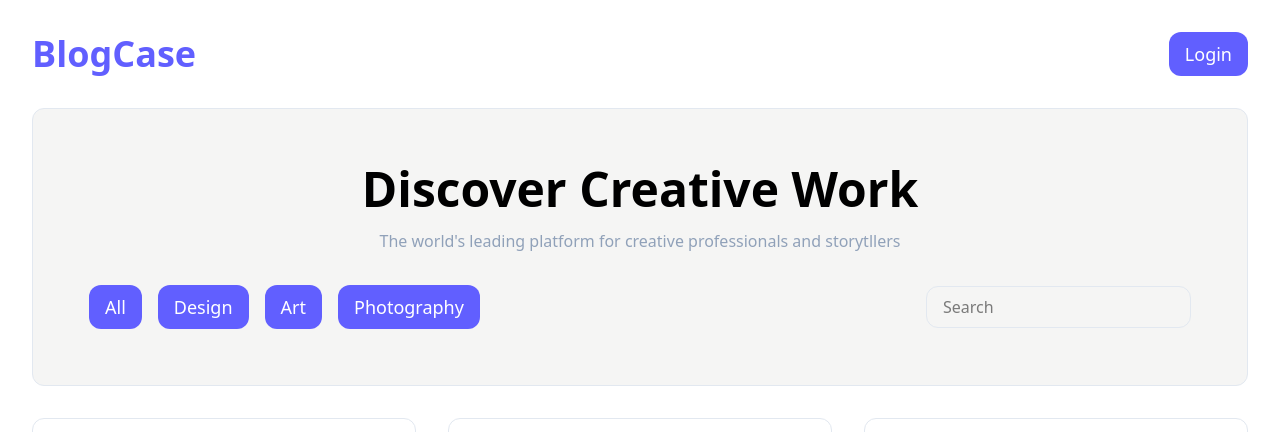
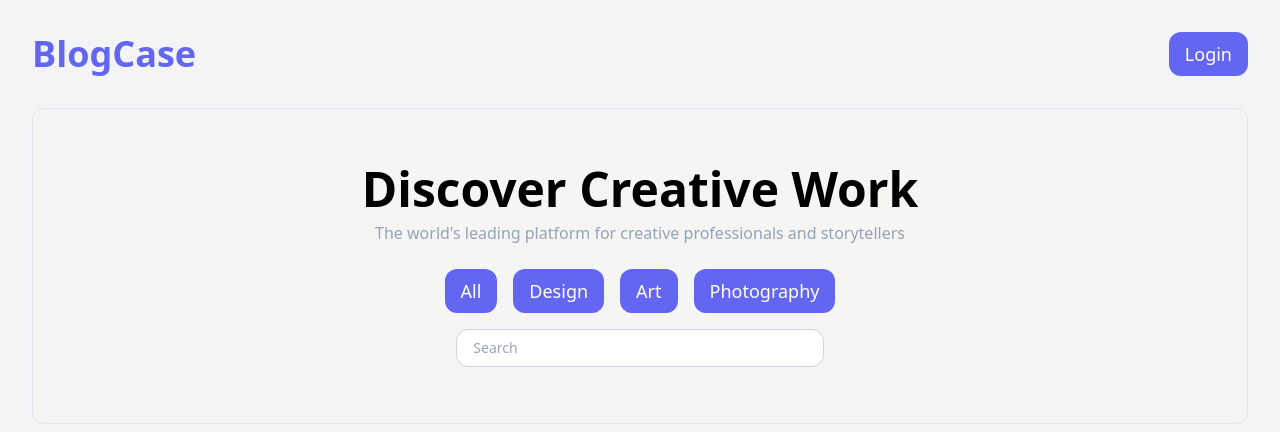
Before and after one commit to tiedsandi/website_project_showoff, a PHP site: page / in a window 1280 px wide. Shown: the top 432 px of the page. Run offline with PHP 8.4, Linux system fonts and the light colour scheme; some libraries are stand-ins or nearby versions.

Commit message:
refactor index.php for improved layout and styling

```diff
--- a/index.php
+++ b/index.php
@@ -4,80 +4,85 @@
   <meta charset="UTF-8">
   <meta name="viewport" content="width=device-width, initial-scale=1.0">
   <title>Home Page</title>
-  <script src="https://cdn.jsdelivr.net/npm/@tailwindcss/browser@4"></script>
+  <script src="https://cdn.tailwindcss.com"></script>
+</head>
+<body class="bg-gray-100">
+  <main class="max-w-7xl mx-auto p-4 md:p-8">
+    <header class="mb-8 flex flex-col md:flex-row justify-between items-center">
+      <h1 class="text-4xl font-bold text-indigo-500">BlogCase</h1>
+      <a href="login.php" class="mt-4 md:mt-0 bg-indigo-500 hover:bg-fuchsia-500 px-4 py-2 text-white rounded-xl text-lg">Login</a>
+    </header>
 
-</head>
-<body>
-  <main class="w-7xl mx-auto p-8">
-    <header class="mb-8 flex justify-between  items-center">
-      <h1 class="text-4xl font-bold text-indigo-500">
-        BlogCase
-      </h1>
-      <!-- login -->
-      <a href="login.php" class="bg-indigo-500 hover:bg-fuchsia-500 px-4 py-2 text-white rounded-xl text-lg">Login</a>
-    </header>
-    <section class=" border border-slate-200 bg-stone-100 p-14 rounded-xl">
-      <div class="flex flex-col items-center justify-center gap-4">
-        <h1 class="text-5xl font-bold ">Discover Creative Work</h1>
-        <p class="text-slate-400 text-base">The world's leading platform for creative professionals and storytllers</p>
+    <!-- Hero Section -->
+    <section class="border border-slate-200 bg-stone-100 p-6 md:p-14 rounded-xl text-center">
+      <h1 class="text-3xl md:text-5xl font-bold">Discover Creative Work</h1>
+      <p class="text-slate-400 text-sm md:text-base mt-2">
+        The world's leading platform for creative professionals and storytellers
+      </p>
+
+      <!-- Filter Section -->
+      <div class="mt-6 flex flex-wrap justify-center gap-2 md:gap-4">
+        <button class="bg-indigo-500 hover:bg-fuchsia-500 px-4 py-2 text-white rounded-xl text-sm md:text-lg">All</button>
+        <button class="bg-indigo-500 hover:bg-fuchsia-500 px-4 py-2 text-white rounded-xl text-sm md:text-lg">Design</button>
+        <button class="bg-indigo-500 hover:bg-fuchsia-500 px-4 py-2 text-white rounded-xl text-sm md:text-lg">Art</button>
+        <button class="bg-indigo-500 hover:bg-fuchsia-500 px-4 py-2 text-white rounded-xl text-sm md:text-lg">Photography</button>
       </div>
-      <div> <!-- filter -->
-        <div class="flex justify-between items-center mt-8">
-          <div class="flex gap-4">
-            <button class="bg-indigo-500 hover:bg-fuchsia-500 px-4 py-2 text-white rounded-xl text-lg">All</button>
-            <button class="bg-indigo-500 hover:bg-fuchsia-500 px-4 py-2 text-white rounded-xl text-lg">Design</button>
-            <button class="bg-indigo-500 hover:bg-fuchsia-500 px-4 py-2 text-white rounded-xl text-lg">Art</button>
-            <button class="bg-indigo-500 hover:bg-fuchsia-500 px-4 py-2 text-white rounded-xl text-lg">Photography</button>
-          </div>
-          <div>
-            <input type="text" class="border border-slate-200 rounded-xl px-4 py-2" placeholder="Search">
-          </div>
+
+      <!-- Search Bar -->
+      <div class="mt-4 flex justify-center">
+        <input type="text" class="border border-slate-300 rounded-xl px-4 py-2 w-full md:w-1/3 text-sm" placeholder="Search">
       </div>
     </section>
 
-    <section class="grid grid-cols-3 gap-8 mt-8">
-      <div class="bg-white rounded-xl p-4 border border-slate-200">
-        <img src="https://images.unsplash.com/photo-1742218410181-9304b5548653?fm=jpg&q=60&w=3000&ixlib=rb-4.0.3&ixid=M3wxMjA3fDB8MHxwaG90by1wYWdlfHx8fGVufDB8fHx8fA%3D%3D" alt="image" class="w-full h-48 object-cover rounded-xl">
-        <h1 class="text-2xl font-bold mt-4">Design</h1>
-        <p class="text-slate-400">Lorem ipsum dolor sit amet consectetur adipisicing elit. Quisquam, quod.</p>
+    <!-- Gallery Section -->
+    <section class="grid grid-cols-1 sm:grid-cols-2 md:grid-cols-3 gap-6 mt-8">
+      <!-- Card -->
+      <div class="bg-white rounded-xl p-4 border border-slate-200 shadow-md">
+        <img src="https://images.unsplash.com/photo-1742218410181-9304b5548653?fm=jpg&q=60&w=3000" alt="image" class="w-full h-48 object-cover rounded-xl">
+        <h2 class="text-xl font-bold mt-4">Design</h2>
+        <p class="text-slate-400 text-sm">Lorem ipsum dolor sit amet consectetur adipisicing elit.</p>
       </div>
-      <div class="bg-white rounded-xl p-4 border border-slate-200">
-        <img src="https://images.unsplash.com/photo-1742218410181-9304b5548653?fm=jpg&q=60&w=3000&ixlib=rb-4.0.3&ixid=M3wxMjA3fDB8MHxwaG90by1wYWdlfHx8fGVufDB8fHx8fA%3D%3D" alt="image" class="w-full h-48 object-cover rounded-xl">
-        <h1 class="text-2xl font-bold mt-4">Design</h1>
-        <p class="text-slate-400">Lorem ipsum dolor sit amet consectetur adipisicing elit. Quisquam, quod.</p>
+
+      <div class="bg-white rounded-xl p-4 border border-slate-200 shadow-md">
+        <img src="https://images.unsplash.com/photo-1742218410181-9304b5548653?fm=jpg&q=60&w=3000" alt="image" class="w-full h-48 object-cover rounded-xl">
+        <h2 class="text-xl font-bold mt-4">Design</h2>
+        <p class="text-slate-400 text-sm">Lorem ipsum dolor sit amet consectetur adipisicing elit.</p>
       </div>
-      <div class="bg-white rounded-xl p-4 border border-slate-200">
-        <img src="https://images.unsplash.com/photo-1742218410181-9304b5548653?fm=jpg&q=60&w=3000&ixlib=rb-4.0.3&ixid=M3wxMjA3fDB8MHxwaG90by1wYWdlfHx8fGVufDB8fHx8fA%3D%3D" alt="image" class="w-full h-48 object-cover rounded-xl">
-        <h1 class="text-2xl font-bold mt-4">Design</h1>
-        <p class="text-slate-400">Lorem ipsum dolor sit amet consectetur adipisicing elit. Quisquam, quod.</p>
+
+      <div class="bg-white rounded-xl p-4 border border-slate-200 shadow-md">
+        <img src="https://images.unsplash.com/photo-1742218410181-9304b5548653?fm=jpg&q=60&w=3000" alt="image" class="w-full h-48 object-cover rounded-xl">
+        <h2 class="text-xl font-bold mt-4">Design</h2>
+        <p class="text-slate-400 text-sm">Lorem ipsum dolor sit amet consectetur adipisicing elit.</p>
       </div>
-      <div class="bg-white rounded-xl p-4 border border-slate-200">
-        <img src="https://images.unsplash.com/photo-1742218410181-9304b5548653?fm=jpg&q=60&w=3000&ixlib=rb-4.0.3&ixid=M3wxMjA3fDB8MHxwaG90by1wYWdlfHx8fGVufDB8fHx8fA%3D%3D" alt="image" class="w-full h-48 object-cover rounded-xl">
-        <h1 class="text-2xl font-bold mt-4">Design</h1>
-        <p class="text-slate-400">Lorem ipsum dolor sit amet consectetur adipisicing elit. Quisquam, quod.</p>
+
+      <div class="bg-white rounded-xl p-4 border border-slate-200 shadow-md">
+        <img src="https://images.unsplash.com/photo-1742218410181-9304b5548653?fm=jpg&q=60&w=3000" alt="image" class="w-full h-48 object-cover rounded-xl">
+        <h2 class="text-xl font-bold mt-4">Design</h2>
+        <p class="text-slate-400 text-sm">Lorem ipsum dolor sit amet consectetur adipisicing elit.</p>
       </div>
-      <div class="bg-white rounded-xl p-4 border border-slate-200">
-        <img src="https://images.unsplash.com/photo-1742218410181-9304b5548653?fm=jpg&q=60&w=3000&ixlib=rb-4.0.3&ixid=M3wxMjA3fDB8MHxwaG90by1wYWdlfHx8fGVufDB8fHx8fA%3D%3D" alt="image" class="w-full h-48 object-cover rounded-xl">
-        <h1 class="text-2xl font-bold mt-4">Design</h1>
-        <p class="text-slate-400">Lorem ipsum dolor sit amet consectetur adipisicing elit. Quisquam, quod.</p>
+
+      <div class="bg-white rounded-xl p-4 border border-slate-200 shadow-md">
+        <img src="https://images.unsplash.com/photo-1742218410181-9304b5548653?fm=jpg&q=60&w=3000" alt="image" class="w-full h-48 object-cover rounded-xl">
+        <h2 class="text-xl font-bold mt-4">Design</h2>
+        <p class="text-slate-400 text-sm">Lorem ipsum dolor sit amet consectetur adipisicing elit.</p>
       </div>
-      <div class="bg-white rounded-xl p-4 border border-slate-200">
-        <img src="https://images.unsplash.com/photo-1742218410181-9304b5548653?fm=jpg&q=60&w=3000&ixlib=rb-4.0.3&ixid=M3wxMjA3fDB8MHxwaG90by1wYWdlfHx8fGVufDB8fHx8fA%3D%3D" alt="image" class="w-full h-48 object-cover rounded-xl">
-        <h1 class="text-2xl font-bold mt-4">Design</h1>
-        <p class="text-slate-400">Lorem ipsum dolor sit amet consectetur adipisicing elit. Quisquam, quod.</p>
+
+      <div class="bg-white rounded-xl p-4 border border-slate-200 shadow-md">
+        <img src="https://images.unsplash.com/photo-1742218410181-9304b5548653?fm=jpg&q=60&w=3000" alt="image" class="w-full h-48 object-cover rounded-xl">
+        <h2 class="text-xl font-bold mt-4">Design</h2>
+        <p class="text-slate-400 text-sm">Lorem ipsum dolor sit amet consectetur adipisicing elit.</p>
       </div>
     </section>
 
-    <!-- button load more -->
+    <!-- Button Load More -->
     <div class="flex justify-center">
-       <button class="bg-indigo-500 hover:bg-fuchsia-500 px-4 py-2 text-white rounded-xl text-lg mt-8">Load More</button>
+      <button class="bg-indigo-500 hover:bg-fuchsia-500 px-6 py-3 text-white rounded-xl text-lg mt-6">Load More</button>
     </div>
 
-     <footer class="mt-8">
-        <p class="text-center text-slate-400">© 2021 ShowBlog. All rights reserved.</p>
+    <!-- Footer -->
+    <footer class="mt-8 text-center">
+      <p class="text-slate-400 text-sm">© 2025 ShowBlog. All rights reserved.</p>
     </footer>
-
   </main>
-
 </body>
 </html>
```
Lines whose indentation alone changed are shown as unchanged.
